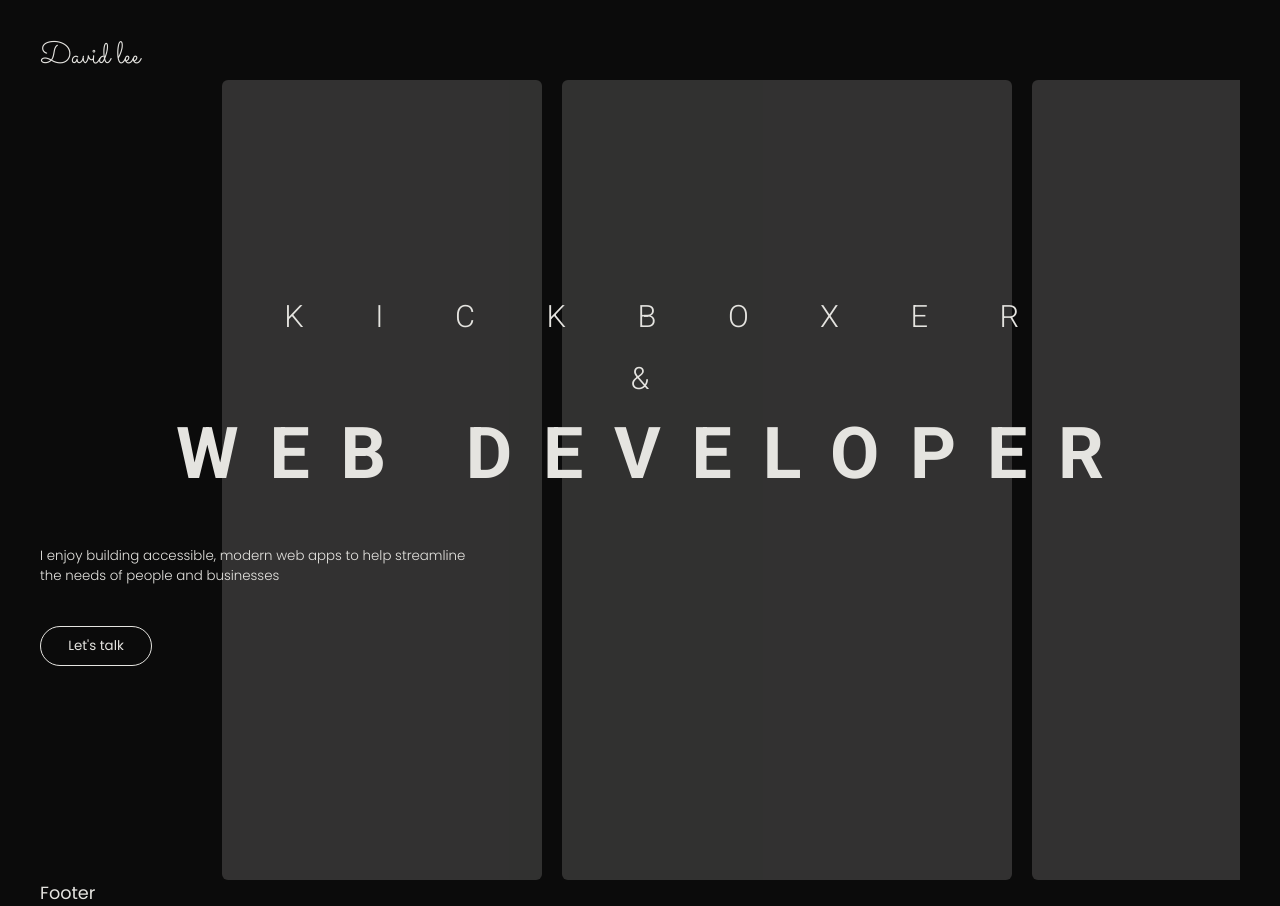
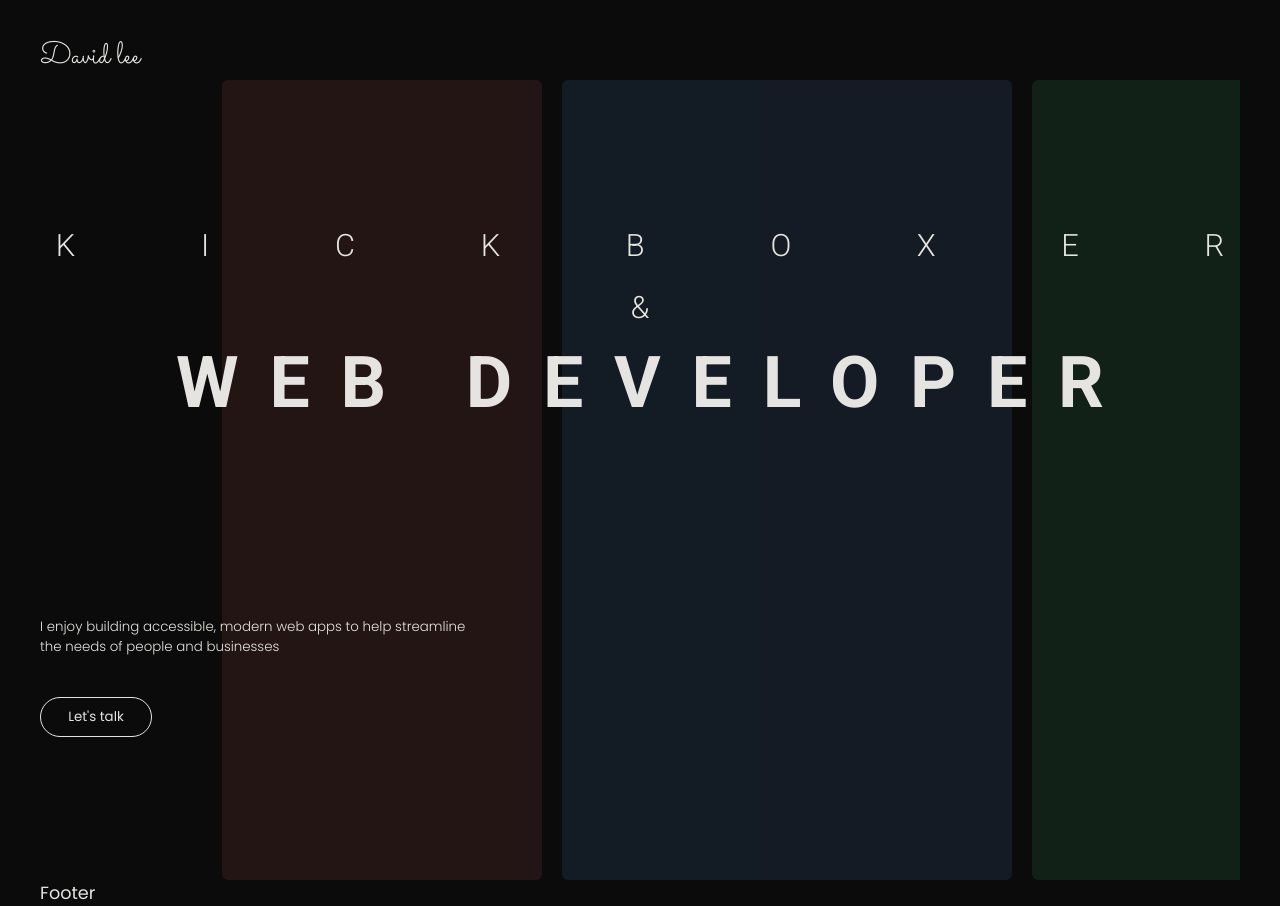
Before and after one commit to DLee1993/portfolio, a React (Vite) app: page / in a window 1280 px wide. Built offline with nearby package versions, Linux system fonts and the light colour scheme.

Commit message:
adjusted the height of landing section

```diff
--- a/src/components/Landing.tsx
+++ b/src/components/Landing.tsx
@@ -2,15 +2,15 @@ export const Landing = () => {
     return (
         <section
             id="landing_section"
-            className="relative min-h-screen overflow-x-hidden flex justify-center items-center"
+            className="relative overflow-x-hidden"
         >
-            <section className="w-full flex flex-col justify-between items-start gap-y-14">
+            <section className="w-full min-h-[calc(100vh-var(--headerHeight))] md:min-h-screen flex flex-col justify-evenly items-start gap-y-14">
                 <h1 className="w-full flex justify-center items-center flex-col gap-y-4 font-Roboto uppercase font-light">
-                    <span className="indent-[var(--fs-base)] tracking-[var(--fs-base)] sm:indent-[var(--fs-lg)] sm:tracking-[var(--fs-lg)] md:indent-[var(--fs-xl)] md:tracking-[var(--fs-xl)] lg:indent-[var(--fs-xxxl)] lg:tracking-[var(--fs-xxxxl)] xl:indent-[var(--fs-xxxxl)] xl:tracking-[var(--fs-xxxl)] text-lg sm:text-lg 2xl:text-xl">
+                    <span className="indent-[var(--fs-lg)] tracking-[var(--fs-lg)] sm:indent-[var(--fs-xxl)] sm:tracking-[var(--fs-xxl)] md:indent-[var(--fs-xxxl)] md:tracking-[var(--fs-xxxl)] lg:indent-[var(--fs-xxxl)] lg:tracking-[var(--fs-xxxxl)] xl:indent-[var(--fs-xxxxxl)] xl:tracking-[var(--fs-xxxxxl)] text-lg sm:text-lg 2xl:text-xl">
                         kickboxer
                     </span>
                     <span className="text-base sm:text-md md:text-lg 2xl:text-xl">&</span>
-                    <span className="font-bold leading-none indent-[0.4em] tracking-[0.4em] sm:indent-[var(--fs-md)] sm:tracking-[var(--fs-md)] md:indent-[var(--fs-lg)] md:tracking-[var(--fs-lg)] lg:indent-[var(--fs-lg)] lg:tracking-[var(--fs-lg)] 2xl:indent-[var(--fs-xl)] 2xl:tracking-[var(--fs-xl)] text-lg sm:text-lg md:text-xl lg:text-3xl">
+                    <span className="font-bold leading-none indent-[0.4em] tracking-[0.4em] sm:indent-[var(--fs-md)] sm:tracking-[var(--fs-md)] md:indent-[var(--fs-lg)] md:tracking-[var(--fs-lg)] text-lg sm:text-lg md:text-xl lg:text-3xl">
                         web developer
                     </span>
                 </h1>
@@ -34,11 +34,11 @@ export const Landing = () => {
             </section>
             <section
                 id="projects_snapshot"
-                className="absolute top-0 -right-28 -z-10 flex gap-x-5 opacity-25 h-full"
+                className="absolute top-0 -right-28 -z-10 flex gap-x-5 opacity-10 h-full"
             >
-                <div className="bg-faded-white w-80 h-full rounded-md"></div>
-                <div className="bg-faded-white w-[450px] h-full rounded-md"></div>
-                <div className="bg-faded-white w-80 h-full rounded-md"></div>
+                <div className="bg-red-400 w-80 h-full rounded-md"></div>
+                <div className="bg-blue-400 w-[450px] h-full rounded-md"></div>
+                <div className="bg-green-400 w-80 h-full rounded-md"></div>
             </section>
         </section>
     );
```
